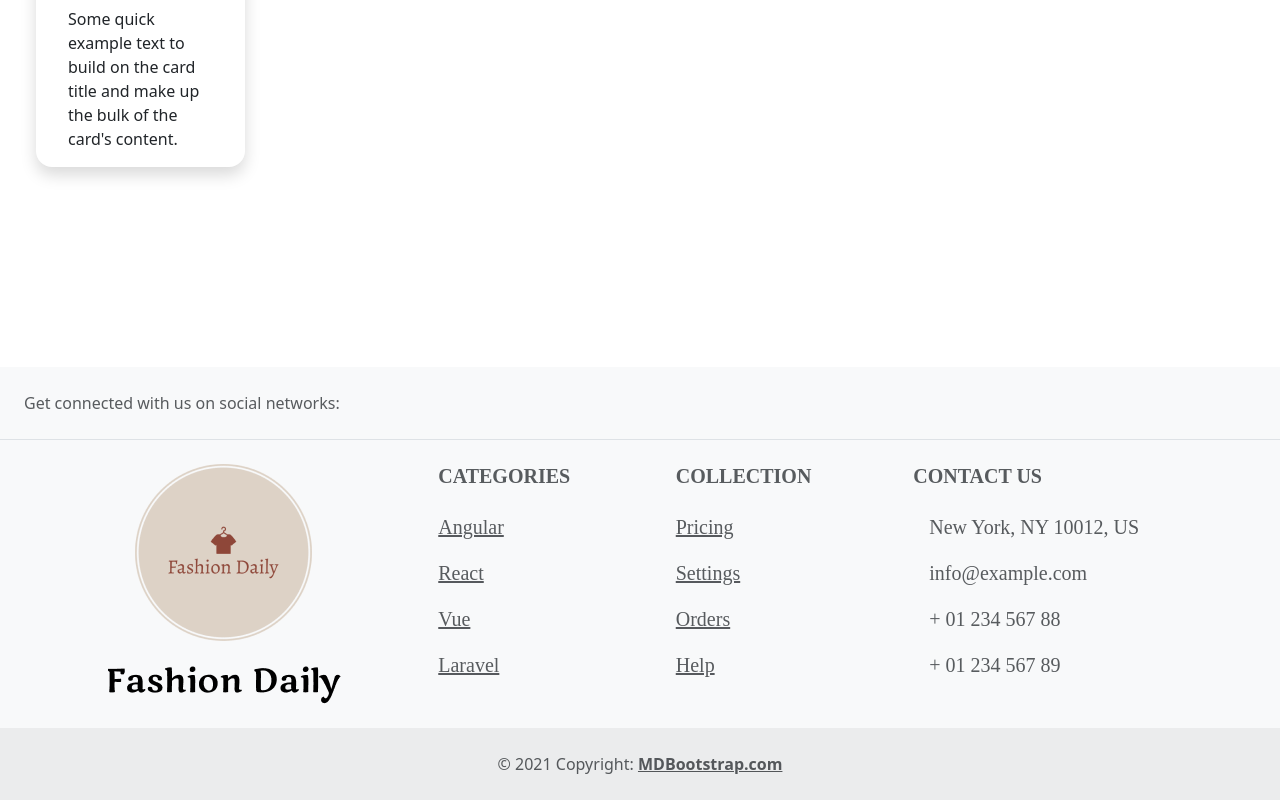
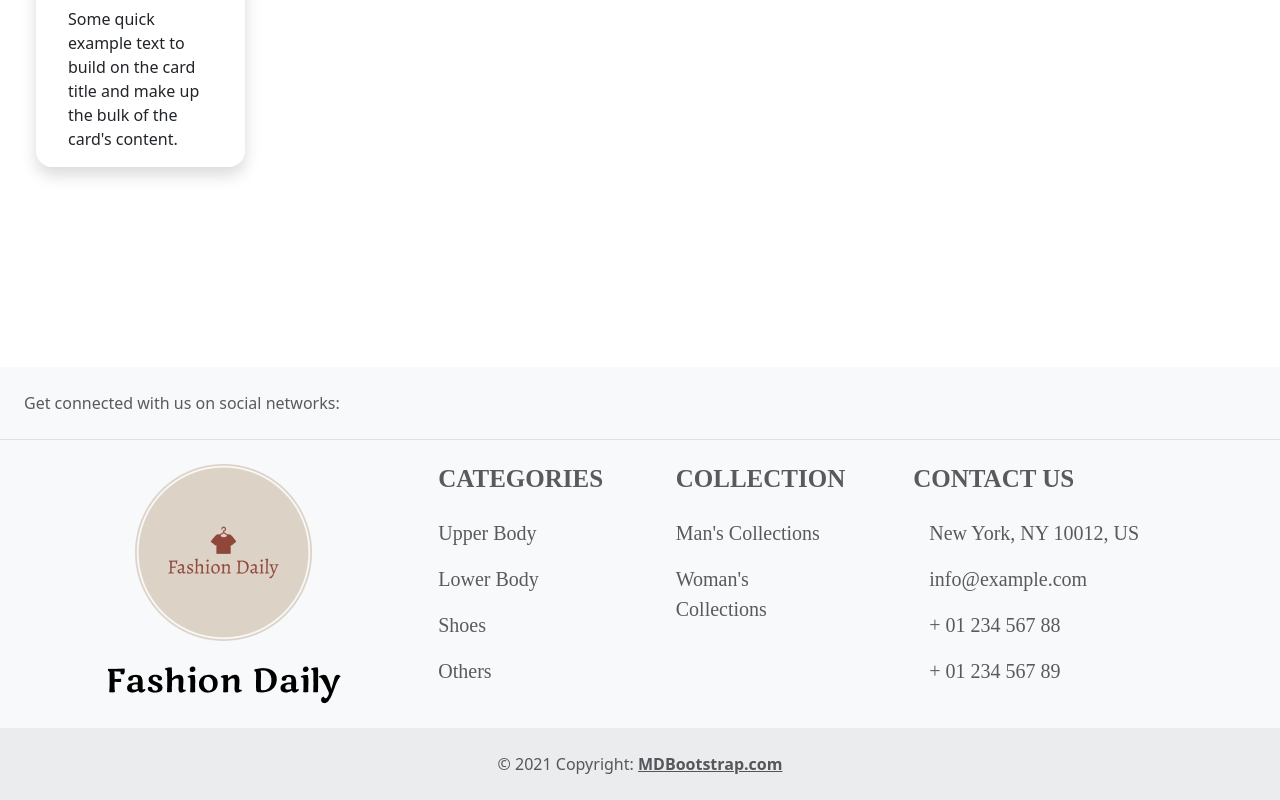
Before and after one commit to Fauzaaannn/WDWUAS, a Vue app in the folder project_uas/: page / in a window 1280 px wide. Shown: the part 2125-2925 px from the top of the page. Built offline with nearby package versions, Linux system fonts and the light colour scheme.

Commit message:
futer font

```diff
--- a/project_uas/src/components/futer.vue
+++ b/project_uas/src/components/futer.vue
@@ -49,20 +49,20 @@
                     <!-- Grid column -->
                     <div class="col-md-2 col-lg-2 col-xl-2 mx-auto mb-4">
                         <!-- Links -->
-                        <h6 class="text-uppercase fw-bold mb-4" style="font-family: Product Sans; font-size: 20px;">
+                        <h6 class="text-uppercase fw-bold mb-4" style="font-family: Product Sans; font-size: 25px;">
                             Categories
                         </h6>
                         <p>
-                            <a href="#!" class="text-reset">Angular</a>
+                            <a href="#!" class="text-reset" style="text-decoration: none;">Upper Body</a>
                         </p>
                         <p>
-                            <a href="#!" class="text-reset">React</a>
+                            <a href="#!" class="text-reset" style="text-decoration: none;">Lower Body</a>
                         </p>
                         <p>
-                            <a href="#!" class="text-reset">Vue</a>
+                            <a href="#!" class="text-reset" style="text-decoration: none;">Shoes</a>
                         </p>
                         <p>
-                            <a href="#!" class="text-reset">Laravel</a>
+                            <a href="#!" class="text-reset" style="text-decoration: none;">Others</a>
                         </p>
                     </div>
                     <!-- Grid column -->
@@ -70,20 +70,14 @@
                     <!-- Grid column -->
                     <div class="col-md-3 col-lg-2 col-xl-2 mx-auto mb-4">
                         <!-- Links -->
-                        <h6 class="text-uppercase fw-bold mb-4" style="font-family: Product Sans; font-size: 20px;">
+                        <h6 class="text-uppercase fw-bold mb-4" style="font-family: Product Sans; font-size: 25px;">
                             Collection
                         </h6>
                         <p>
-                            <a href="#!" class="text-reset">Pricing</a>
+                            <a href="#!" class="text-reset" style="text-decoration: none;">Man's Collections</a>
                         </p>
                         <p>
-                            <a href="#!" class="text-reset">Settings</a>
-                        </p>
-                        <p>
-                            <a href="#!" class="text-reset">Orders</a>
-                        </p>
-                        <p>
-                            <a href="#!" class="text-reset">Help</a>
+                            <a href="#!" class="text-reset" style="text-decoration: none;">Woman's Collections</a>
                         </p>
                     </div>
                     <!-- Grid column -->
@@ -91,7 +85,7 @@
                     <!-- Grid column -->
                     <div class="col-md-4 col-lg-3 col-xl-3 mx-auto mb-md-0 mb-4">
                         <!-- Links -->
-                        <h6 class="text-uppercase fw-bold mb-4" style="font-family: Product Sans; font-size: 20px;">Contact us</h6>
+                        <h6 class="text-uppercase fw-bold mb-4" style="font-family: Product Sans; font-size: 25px;">Contact us</h6>
                         <p><i class="fas fa-home me-3"></i> New York, NY 10012, US</p>
                         <p>
                             <i class="fas fa-envelope me-3"></i>
```
